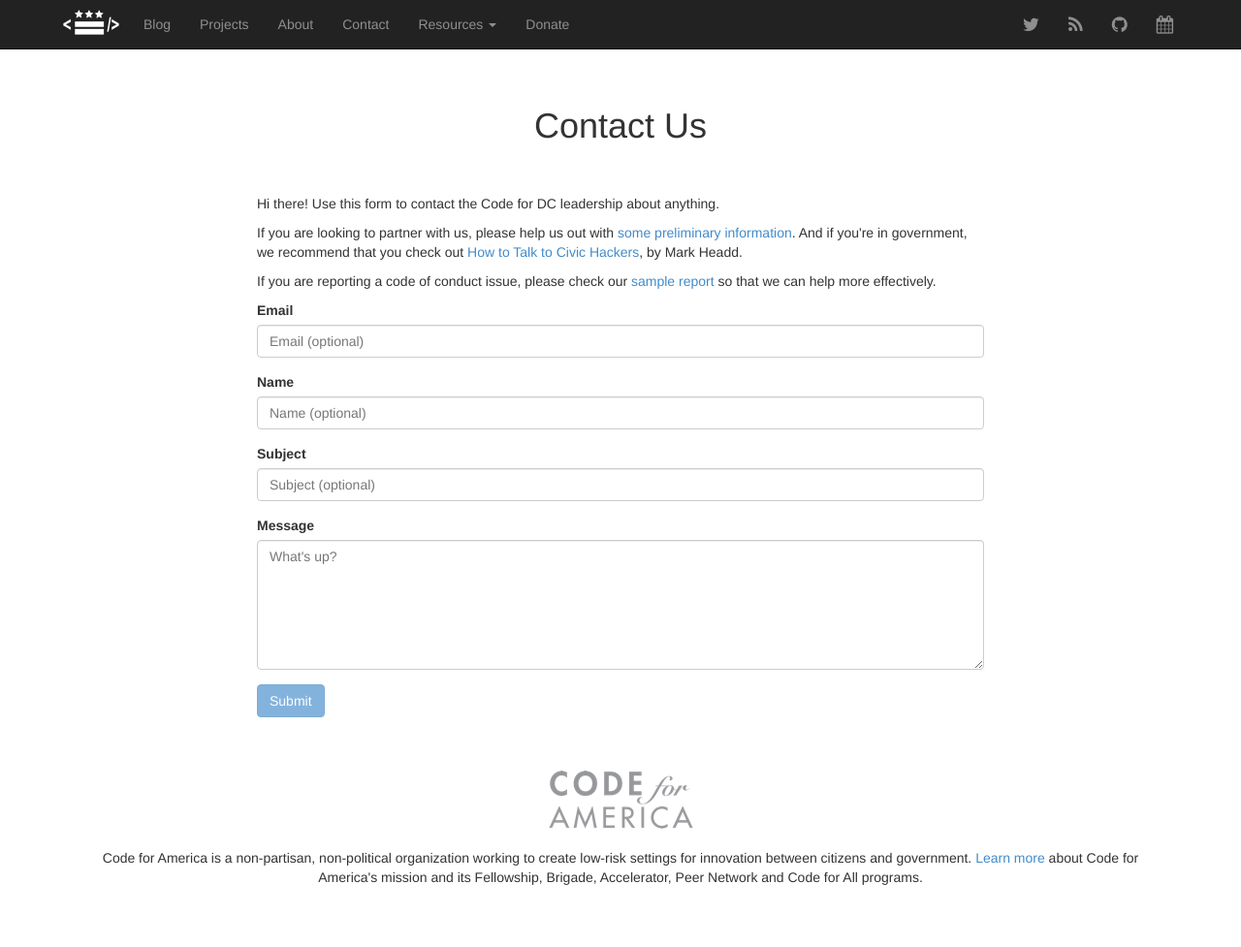
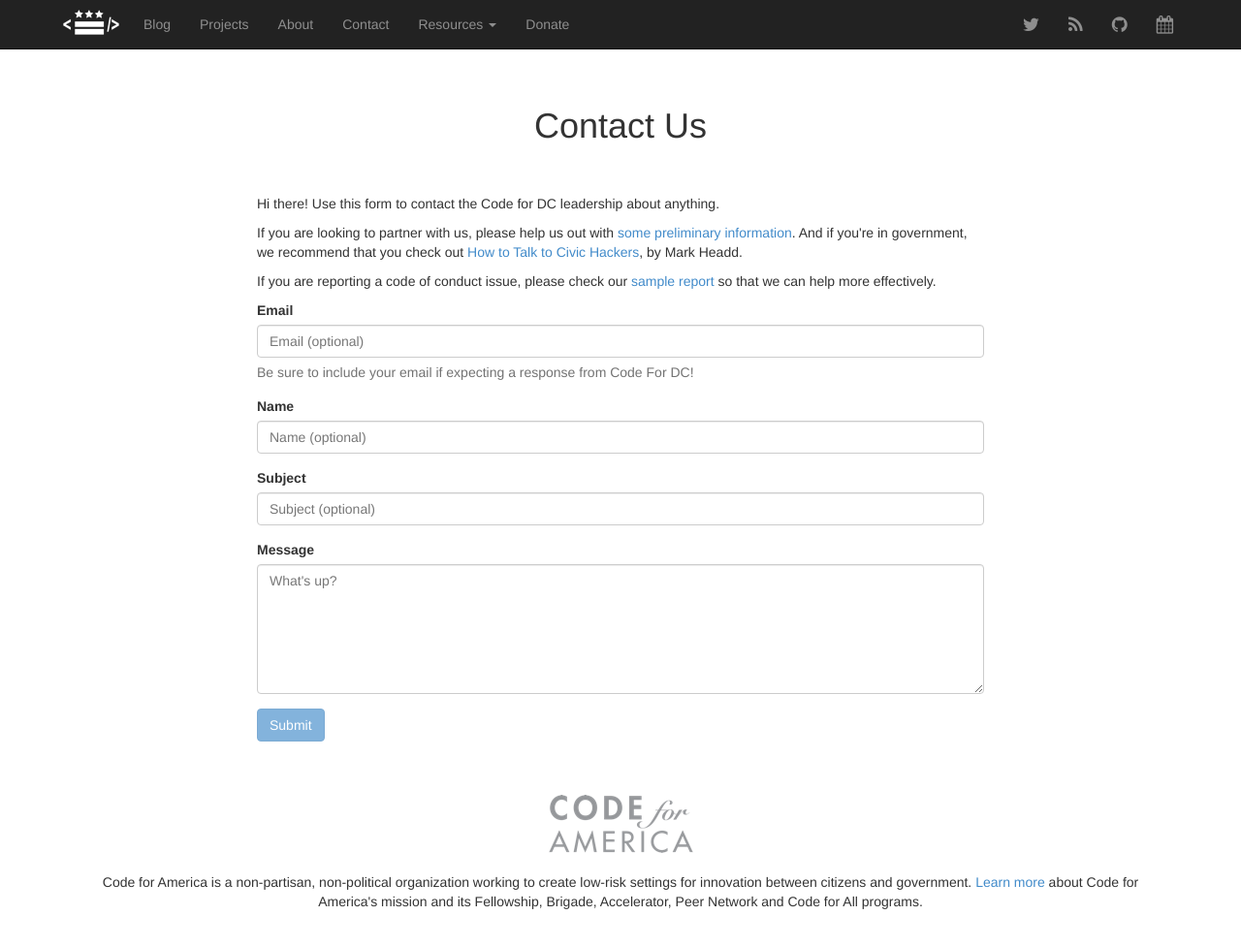
Before and after one commit to civictechdc/codefordc.github.com, a Jekyll site: the page built from contact.html, in a window 1280 px wide and 990 px high. Shown: the top 977 px of the window at 97% size. Built offline with Jekyll 4.4.1, drawn with Linux system fonts in a browser that asks for light colours.

Commit message:
Adds some email help text to the contact form

```diff
--- a/contact.html
+++ b/contact.html
@@ -22,7 +22,8 @@
             <form id="contactus" role="form">
                 <div class="form-group">
                     <label for="email" class="control-label">Email</label>
-                    <input type="email" class="form-control" id="contactEmail" placeholder="Email (optional)">
+                    <input type="email" class="form-control" id="contactEmail" placeholder="Email (optional)" aria-describedby="helpBlock">
+                    <span id="helpBlock" class="help-block">Be sure to include your email if expecting a response from Code For DC!</span>
                 </div>
                 <div class="form-group">
                     <label for="name" class="control-label">Name</label>
```
